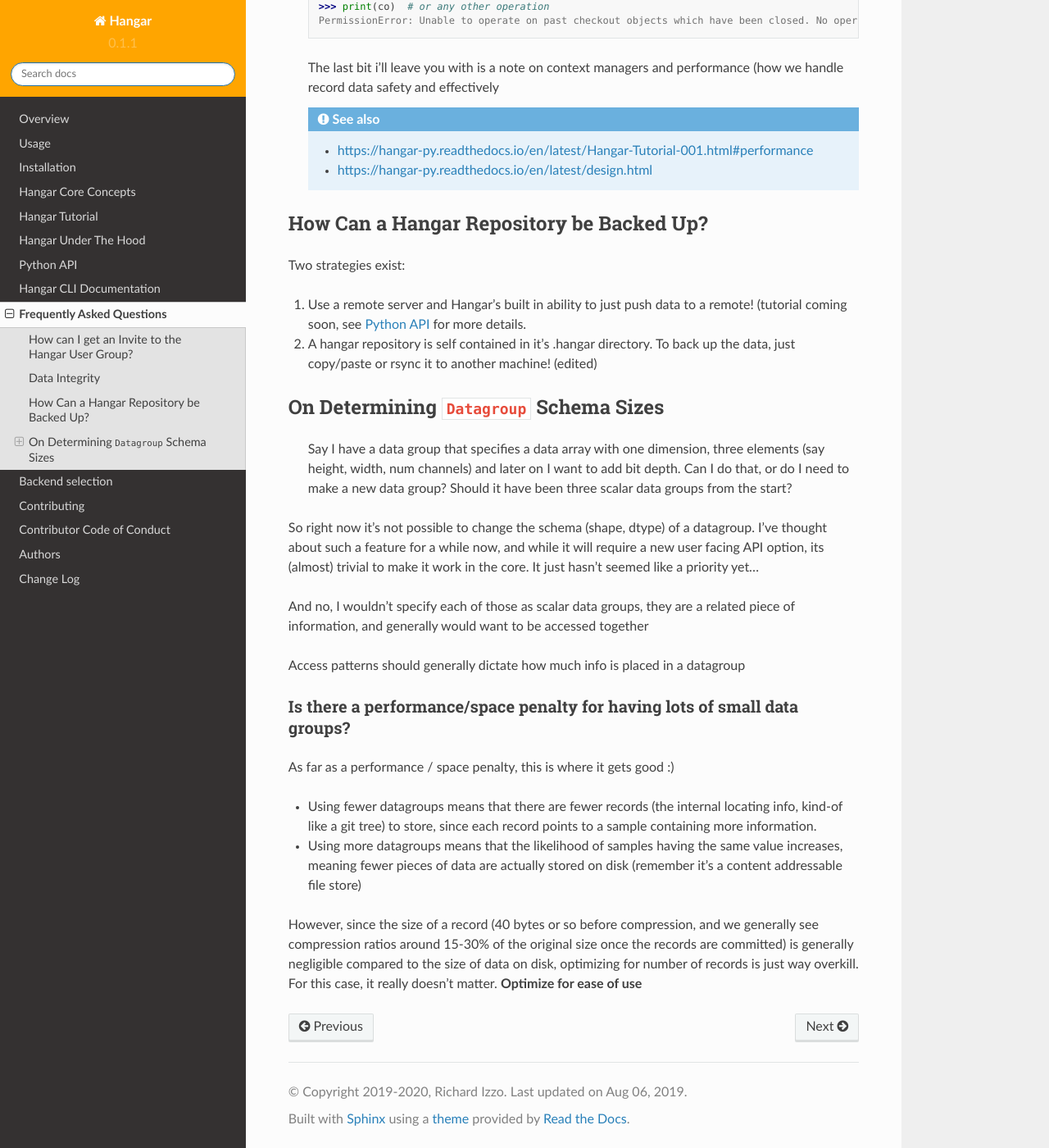
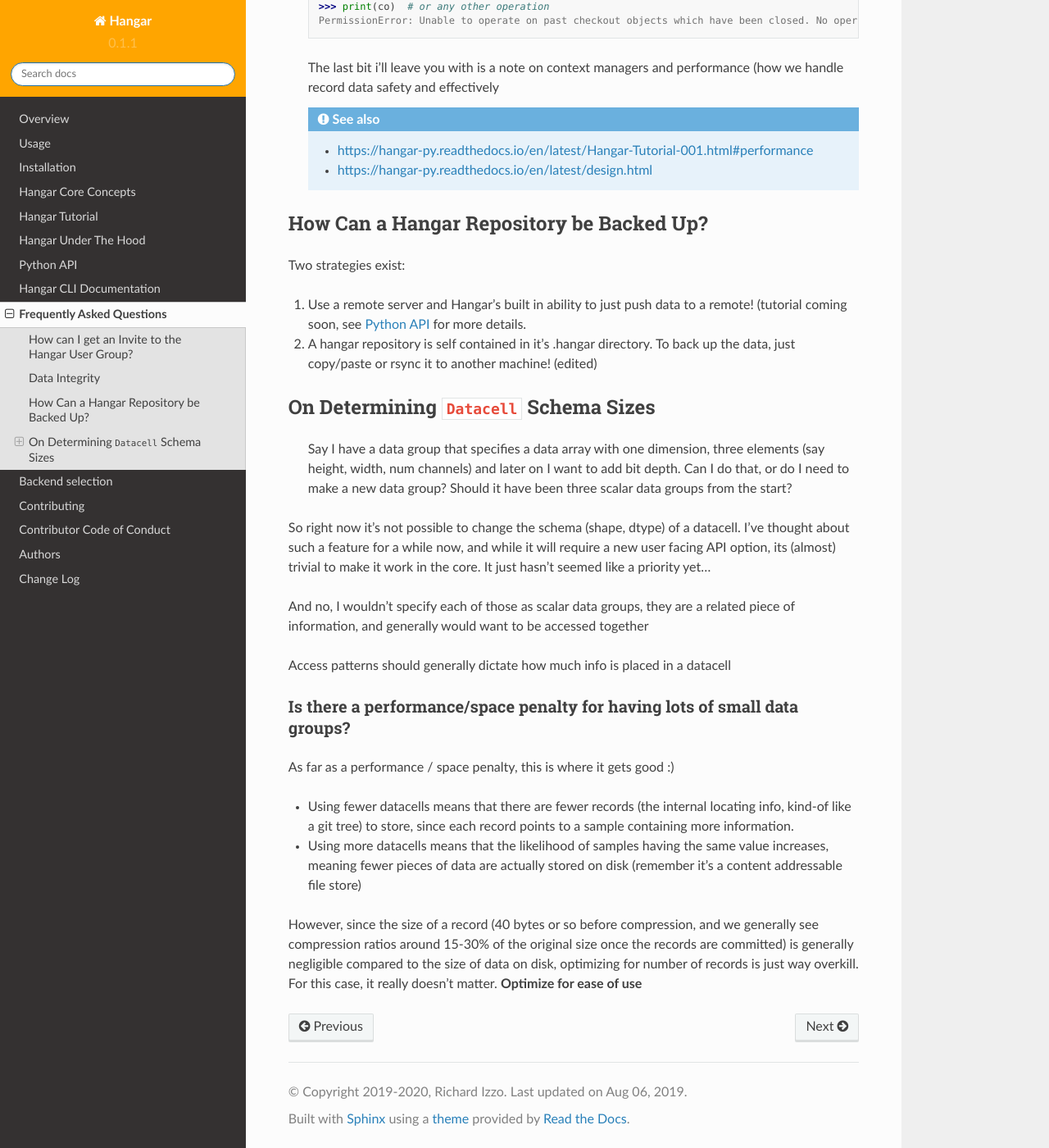
Before and after one commit to tensorwerk/hangar-py, a Sphinx documentation site: the page built from docs/faq.rst, in a window 1280 px wide and 1400 px high, scrolled down 2934 px. Shown: the whole window at 82% size. Built offline with Sphinx 7.4.7 and the Read the Docs theme 2.0.0, drawn with Linux system fonts in a browser that asks for light colours.

Commit message:
fixed old datagroup reference in faq

```diff
--- a/docs/faq.rst
+++ b/docs/faq.rst
@@ -180,8 +180,8 @@ Two strategies exist:
    up the data, just copy/paste or rsync it to another machine! (edited)
 
 
-On Determining ``Datagroup`` Schema Sizes
-=========================================
+On Determining ``Datacell`` Schema Sizes
+========================================
 
    Say I have a data group that specifies a data array with one dimension,
    three elements (say height, width, num channels) and later on I want to add
@@ -189,14 +189,14 @@ On Determining ``Datagroup`` Schema Sizes
    have been three scalar data groups from the start?
 
 So right now it’s not possible to change the schema (shape, dtype) of a
-datagroup. I’ve thought about such a feature for a while now, and while it will
+datacell. I’ve thought about such a feature for a while now, and while it will
 require a new user facing API option, its (almost) trivial to make it work in
 the core. It just hasn’t seemed like a priority yet...
 
 And no, I wouldn’t specify each of those as scalar data groups, they are a
 related piece of information, and generally would want to be accessed together
 
-Access patterns should generally dictate how much info is placed in a datagroup
+Access patterns should generally dictate how much info is placed in a datacell
 
 
 Is there a performance/space penalty for having lots of small data groups?
@@ -204,11 +204,11 @@ Is there a performance/space penalty for having lots of small data groups?
 
 As far as a performance / space penalty, this is where it gets good :)
 
-- Using fewer datagroups means that there are fewer records (the internal
+- Using fewer datacells means that there are fewer records (the internal
   locating info, kind-of like a git tree) to store, since each record points to
   a sample containing more information.
 
-- Using more datagroups means that the likelihood of samples having the same
+- Using more datacells means that the likelihood of samples having the same
   value increases, meaning fewer pieces of data are actually stored on disk
   (remember it’s a content addressable file store)
 
```
